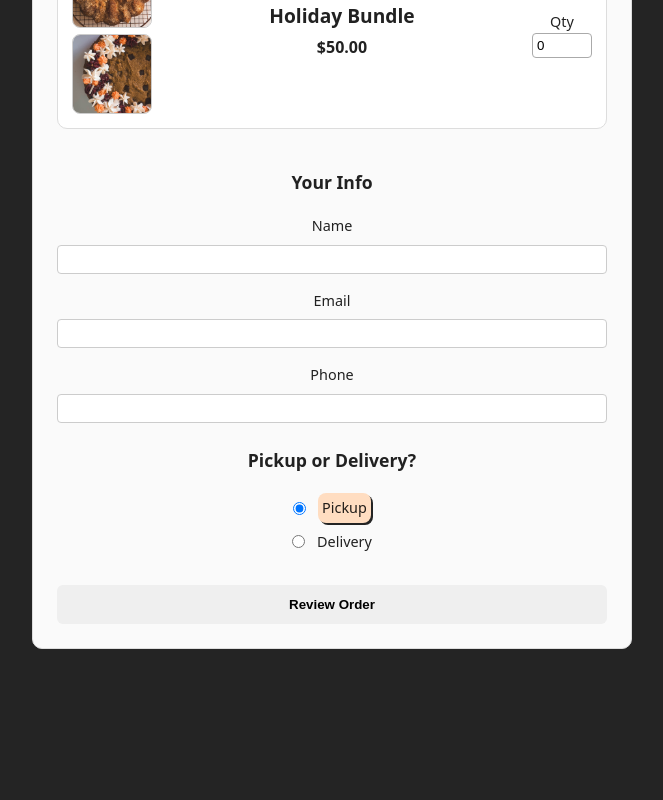
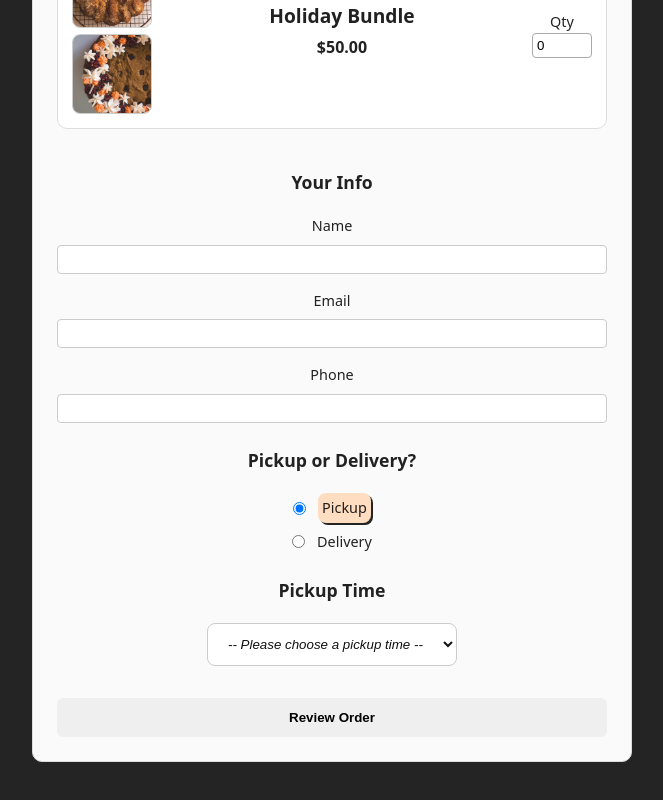
Before and after one commit to nevets-steven/littleovenbakingco, a React (Vite) app: page / in a window 1280 px wide. Shown: the part 585-1385 px from the top of the page, without its empty margins (308-971 px from the left). Before the commit the page ends 1298 px from the top, so only its background shows below. Built offline with nearby package versions, Linux system fonts and the light colour scheme.

Commit message:
updated to handle time slots

```diff
--- a/src/components/OrderForm.jsx
+++ b/src/components/OrderForm.jsx
@@ -26,11 +26,13 @@ const items = [
 
 const [itemQuantities, setItemQuantities] = useState({});
 const [bundleQty, setBundleQty] = useState(0);
+const [timeSlot, setTimeSlot] = useState("");
 
 const [customer, setCustomer] = useState({
     name: "",
     email: "",
     phone: "",
+    address: "",
 });
 
 const [fulfillment, setFulfillment] = useState('pickup');
@@ -56,6 +58,8 @@ const handleSubmit = (e) => {
     const payload = {
         customer,
         fulfillment,
+        timeSlot,
+        address,
         items: items.map((item) => ({
             ...item,
             quantity: itemQuantities[item.id] || 0,
@@ -68,10 +72,35 @@ const handleSubmit = (e) => {
         },
     };
 
+
     if (onReview){
         onReview(payload);
     }
 }
+    const handleFulfillmentChange = (value) => {
+        setFulfillment(value);
+        setTimeSlot(""); // reset time selection
+    };
+const pickupSlots = [
+  "10:00 AM", "10:15 AM", "10:30 AM", "10:45 AM",
+  "11:00 AM", "11:15 AM", "11:30 AM", "11:45 AM",
+  "12:00 PM", "12:15 PM", "12:30 PM", "12:45 PM",
+  "1:00 PM", "1:15 PM", "1:30 PM", "1:45 PM",
+  "2:00 PM", "2:15 PM", "2:30 PM", "2:45 PM",
+  "3:00 PM", "3:15 PM", "3:30 PM", "3:45 PM",
+  "4:00 PM",
+];
+
+const deliverySlots = [
+  "4:30 PM", "4:45 PM",
+  "5:00 PM", "5:15 PM", "5:30 PM", "5:45 PM",
+  "6:00 PM", "6:15 PM", "6:30 PM", "6:45 PM",
+  "7:00 PM", "7:15 PM", "7:30 PM", "7:45 PM",
+  "8:00 PM",
+];
+
+const currentSlots = fulfillment === "pickup" ? pickupSlots : deliverySlots;
+
 return(
     <form action="" className="order-form" onSubmit={handleSubmit}>
         <h1>Little Oven Holiday Order</h1>
@@ -123,6 +152,19 @@ return(
             value={customer.phone}
             onChange={(e) => handleCustomerChange("phone", e.target.value)}
             required />
+
+            {fulfillment === "delivery" && (
+                <>
+                    <label htmlFor="cust-address">Delivey Address</label>
+                    <input
+                    type="text"
+                    id="cust-address"
+                    value={customer.address}
+                    onChange={(e) => handleCustomerChange("address", e.target.value)}
+                    autoComplete="street-address"
+                    required />
+                </>
+            )}
         </section>
 
         <section className="section">
@@ -134,7 +176,7 @@ return(
                     name="fulfillment"
                     value="pickup"
                     checked={fulfillment === 'pickup'}
-                    onChange={() => setFulfillment('pickup')} />
+                    onChange={() => handleFulfillmentChange('pickup')} />
                     <span>Pickup</span>
                 </label>
                 <label>
@@ -143,10 +185,29 @@ return(
                     name="fulfillment"
                     value="delivery"
                     checked={fulfillment === 'delivery'}
-                    onChange={() => setFulfillment('delivery')}/>
+                    onChange={() => handleFulfillmentChange('delivery')}/>
                     <span>Delivery</span>
                 </label>
             </div>
+        </section>
+        <section className="section">
+            <h2>{fulfillment === "pickup" ? "Pickup Time" : "Delivery Time"}</h2>
+            <label htmlFor="time-slot">
+                <select
+                id="time-slot"
+                value={timeSlot}
+                onChange={(e) => setTimeSlot(e.target.value)}
+                required>
+                    <option value="">
+                        -- Please choose a {fulfillment === "pickup" ? "pickup" : "delivery"} time --
+                    </option>
+                    {currentSlots.map((slot) => (
+                        <option key={slot} value={slot}>
+                            {slot}
+                        </option>
+                    ))}
+                </select>
+            </label>
         </section>
         <button type="submit" className="submit-btn">
             Review Order
--- a/src/components/ReviewOrder.jsx
+++ b/src/components/ReviewOrder.jsx
@@ -2,6 +2,7 @@ export default function ReviewOrder({data, onEdit, onConfirm}){
     const {
         customer,
         fulfillment,
+        timeSlot,
         items,
         bundle
     } = data;
@@ -57,12 +58,24 @@ export default function ReviewOrder({data, onEdit, onConfirm}){
                 <p>
                     <strong>Phone: </strong> {customer.phone}
                 </p>
+                {fulfillment === "delivery" && customer.address && (
+                    <p>
+                        <strong>Delivery Address: </strong> {customer.address}
+                    </p>
+                )}
             </section>
 
             {/* Fulfillment */}
             <section className="section">
                 <h2>Pickup / Delivery</h2>
                 <p>{fulfillment === 'pickup' ? 'Pickup' : 'Delivery'}</p>
+                {timeSlot && (
+                    <p>
+                        <strong>
+                            Time:
+                        </strong> {timeSlot}
+                    </p>
+                )}
             </section>
 
             {/* Action Buttons */}
--- a/src/index.css
+++ b/src/index.css
@@ -174,3 +174,35 @@ input:checked + span {
   border: 1px solid #ccc;
   cursor: pointer;
 }
+/* Time Slots CSS */
+
+/* Container spacing */
+.section select {
+  color: #111;
+  font-style: italic;
+  padding: 0.75rem 1rem;
+  width: 100%;
+  max-width: 250px;
+  border: 1px solid #ccc;
+  border-radius: 8px;
+  background: #fff;
+  cursor: pointer;
+  transition: border-color 0.2s ease, box-shadow 0.25s ease, background 0.2s ease;
+}
+
+/* Hover */
+.section select:hover {
+  border-color: #ff8a3d;
+}
+
+/* Focus (when clicked or typing) */
+.section select:focus {
+  outline: none;
+  border-color: #ff8a3d;
+  box-shadow: 0 0 0 3px rgba(255, 138, 61, 0.25);
+}
+
+/* Disabled option styling (placeholder "-- Please choose --") */
+.section select option[value=""] {
+  color: #777;
+}
```
